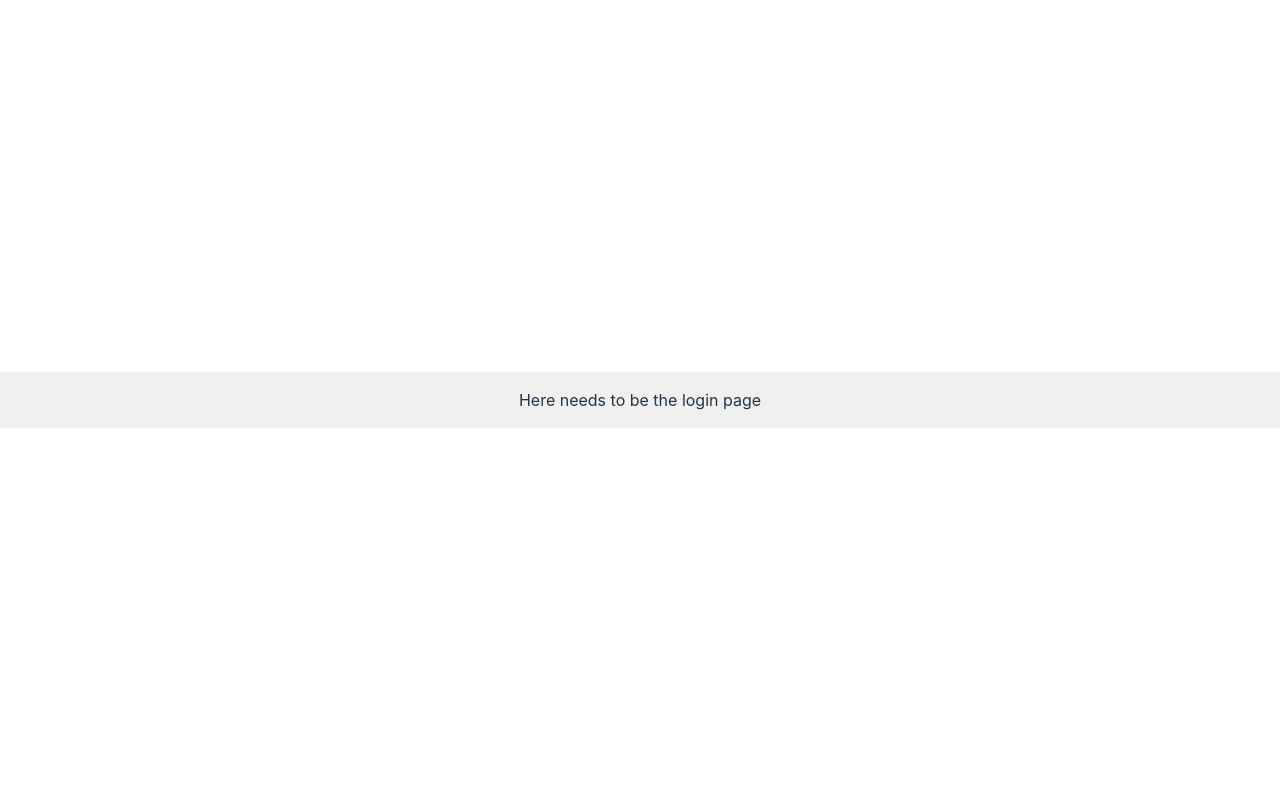
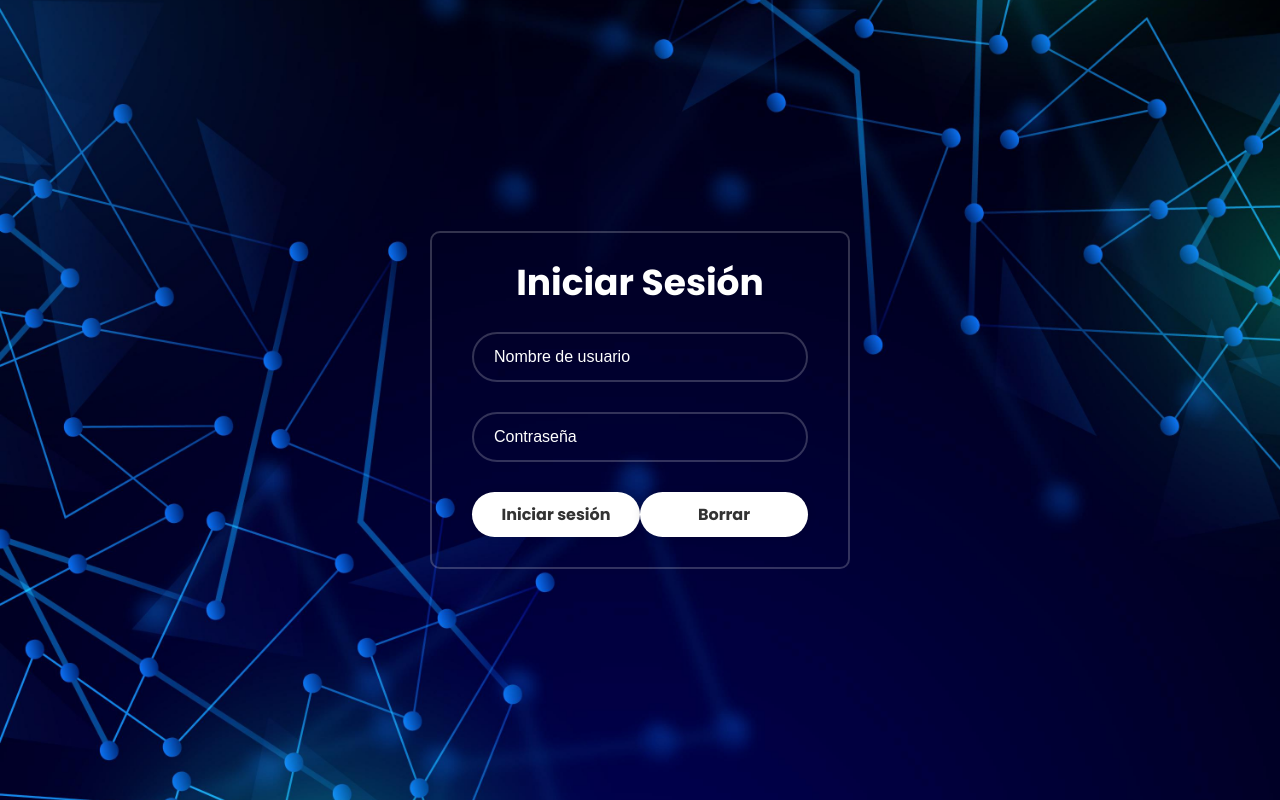
Before and after one commit to JuanCervantesAla/RecommendationSystemEduPrep, a React (Vite) app in the folder frontEnd/EduPrepReact/: page /login in a window 1280 px wide. Built offline with nearby package versions, Linux system fonts and the light colour scheme.

Commit message:
Integration Home and login

```diff
--- a/frontEnd/EduPrepReact/src/App.jsx
+++ b/frontEnd/EduPrepReact/src/App.jsx
@@ -5,6 +5,7 @@ import './App.css'
 import NavBar from './NavBar';
 import HomeNotLogged from './HomeNotLogged'
 import HomeCourses from './HomeCourses'
+import LoginPage from './LoginPage'
 
 import { BrowserRouter as Router, Routes, Route } from 'react-router-dom';
 
@@ -21,7 +22,7 @@ function App() {
             <HomeCourses/>
           </div>
           } />
-        <Route path="/login" element={<p>Here needs to be the login page</p>} />
+        <Route path="/login" element={<LoginPage />} />
         <Route path="/register" element={<p>Here needs to be the register page</p>} />
         <Route path="/cursos" element={<p>Here needs to be the register page</p>} />
       </Routes>
--- /dev/null
+++ b/frontEnd/EduPrepReact/src/LoginPage.css
@@ -0,0 +1,67 @@
+@import url('https://fonts.googleapis.com/css2?family=Poppins:wght@100;200;300;400;500;600;700;800;900&display=swap');
+* {
+    margin: 0;
+    padding: 0;
+    box-sizing: border-box;
+}
+.container {
+    font-family: "Poppins", sans-serif;
+    display: flex;
+    justify-content: center;
+    align-items: center;
+    min-height: 100vh;
+    background: url('./assets/fondo.jpg')
+    no-repeat;
+    background-size: cover;
+    background-position: center;
+}
+
+.wrapper {
+    width: 420px;
+    background: transparent;
+    border: 2px solid rgba(255, 255, 255, .2);
+    color: #fff;
+    border-radius: 10px;
+    padding: 30px 40px;
+}
+
+.wrapper h1 {
+    font-size: 36px;
+}
+
+.wrapper .input-box {
+    position: relative;
+    width: 100%;
+    height: 50px;
+    margin: 30px 0;
+}
+
+.input-box input{
+    width: 100%;
+    height: 100%;
+    background: transparent;
+    border: 2px solid rgba(255, 255, 255, .2);
+    outline: none;
+    border-radius: 40px;
+    font-size: 16px;
+    color: #fff;
+    padding: 20px 45px 20px 20px;
+}
+
+.input-box input::placeholder {
+    color: #fff;
+}
+
+.wrapper button{
+    width: 50%;
+    height: 45px;
+    background: #fff;
+    border: none;
+    outline: none;
+    border-radius: 40px;
+    box-shadow: 0 0 10px rgba(0, 0, 0, .1);
+    cursor: pointer;
+    font-size: 16px;
+    color: #333;
+    font-weight: 700;
+}
--- /dev/null
+++ b/frontEnd/EduPrepReact/src/LoginPage.jsx
@@ -0,0 +1,48 @@
+import { useState } from "react";
+import './LoginPage.css';
+
+export const LoginPage = () => {
+  const [user, setUser] = useState('');
+  const [password, setPassword] = useState('');
+
+  const handleSubmit = (e) => {
+    e.preventDefault(); // Evitar el comportamiento predeterminado del formulario
+    // Aquí puedes manejar el inicio de sesión, como hacer una llamada a la API
+    console.log('Usuario:', user);
+    console.log('Contraseña:', password);
+  };
+
+  return (
+    <div className="container">
+        <div className="wrapper">
+            <form onSubmit={handleSubmit} name="formulario" method="post">
+                <h1>Iniciar Sesión</h1>
+                <div className="input-box">
+                <input
+                    type="text"
+                    name="user"
+                    placeholder="Nombre de usuario"
+                    onChange={e => setUser(e.target.value)}
+                    required // Agregar validación
+                />
+                </div>
+                <div className="input-box">
+                <input
+                    type="password"
+                    name="password"
+                    placeholder="Contraseña"
+                    onChange={e => setPassword(e.target.value)}
+                    required // Agregar validación
+                />
+                </div>
+                <div>
+                <button type="submit">Iniciar sesión</button>
+                <button type="reset">Borrar</button>
+                </div>
+            </form>
+        </div>
+    </div>
+  );
+};
+
+export default LoginPage;
--- a/frontEnd/EduPrepReact/src/NavBar.jsx
+++ b/frontEnd/EduPrepReact/src/NavBar.jsx
@@ -1,7 +1,14 @@
 import React from 'react';
 import './NavBar.css';
+import { useNavigate } from 'react-router-dom';
 
 const NavBar = () =>{
+
+    const navigate = useNavigate();
+
+    const handleClick = () => {
+        navigate('/login');
+    };
 
     return(
         <nav className='navbar'>
@@ -25,7 +32,8 @@ const NavBar = () =>{
             </div>
             <div className='navbar-right'>
                 <a href='/register'>Registrarse</a>
-                <button>Iniciar Sesion</button>
+
+                <button onClick={handleClick}>Iniciar Sesion</button>
             </div>
         </nav>
     );
```
Also changed, not shown: frontEnd/EduPrepReact/src/assets/fondo.jpg (added).
